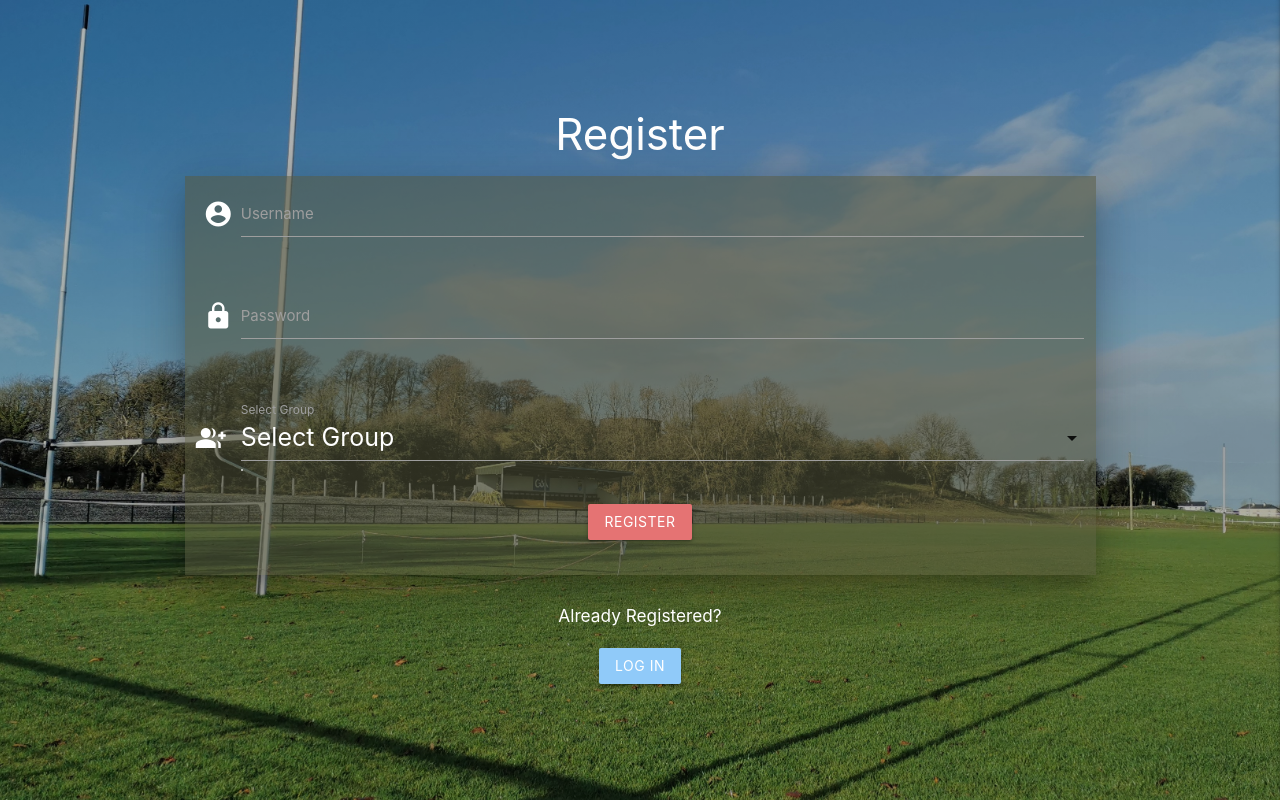
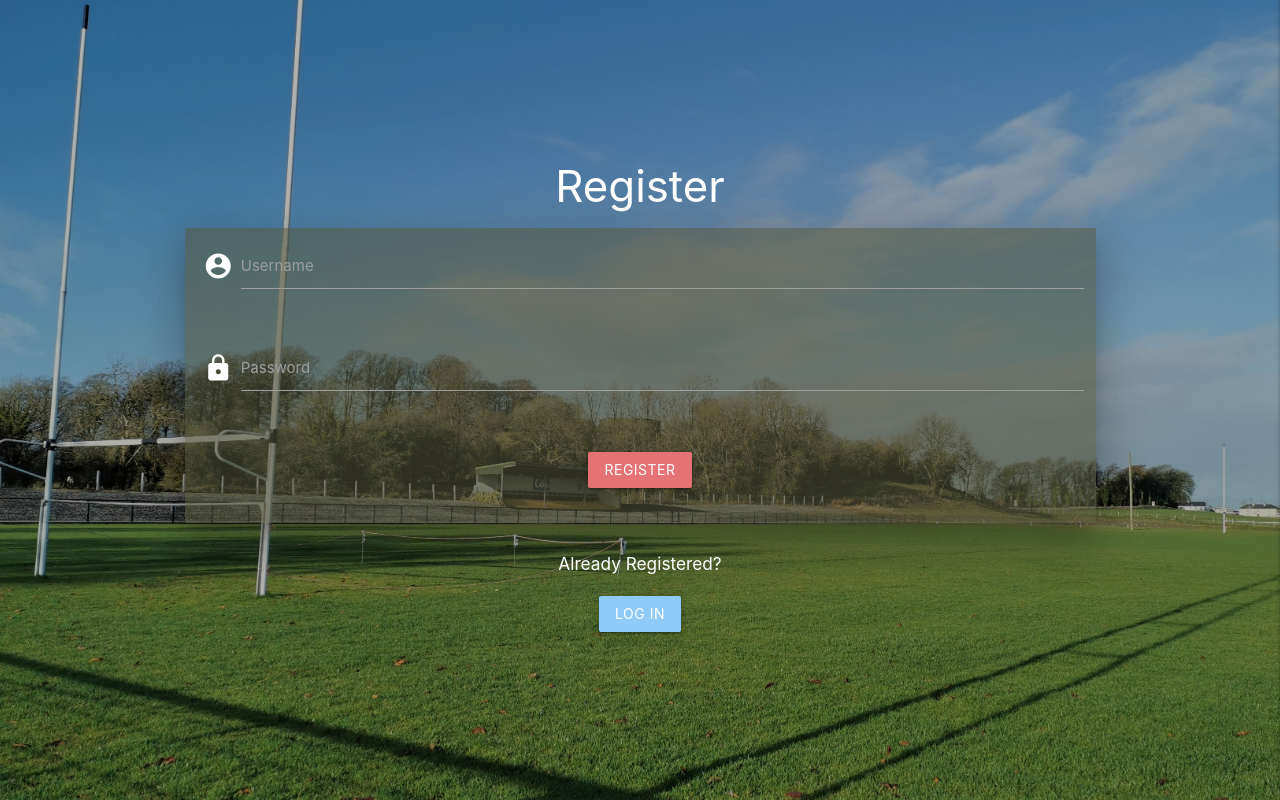
Before and after one commit to smeghen/clubplanner, a Flask app: page /register in a window 1280 px wide. Shown: the part 64-864 px from the top of the page. Run offline with Flask 2, Linux system fonts and the light colour scheme; data that the repository does not hold is empty; some libraries are stand-ins or nearby versions.

Commit message:
Removed group selection from register page

```diff
--- a/app.py
+++ b/app.py
@@ -63,9 +63,9 @@ def register():
         session["user"] = request.form.get("username").lower()
         flash("Congratulations you are now Registered")
         return redirect(url_for(
-            "profile", username=session["user"]))
-    groups = mongo.db.groups.find()
-    return render_template("register.html", groups=groups)
+            "manage", username=session["user"]))
+
+    return render_template("register.html")
 
 
 @app.route("/login", methods=["GET", "POST"])
--- a/templates/register.html
+++ b/templates/register.html
@@ -31,20 +31,6 @@
                     </div>
                 </div>
 
-
-                     <!--Pick group-->
-                    <div class="row">
-                        <div class="input-field col s12">
-                        <i class="material-icons prefix">group_add</i>
-                            <select id="group_name" name="group_name" class="validate" required>
-                                <option value="" disabled selected>Select Group</option>
-                                {% for group in groups %}
-                                    <option value="{{ group.group_name }}">{{ group.group_name }}</option>
-                                {% endfor %}
-                            </select>
-                                <label id="group_name">Select Group</label>
-                        </div>
-                    </div>
                     <!--register button-->
                     <div class="row">
                         <p class="center-align">
```
